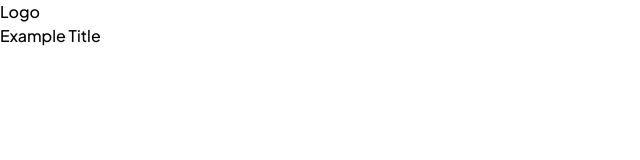
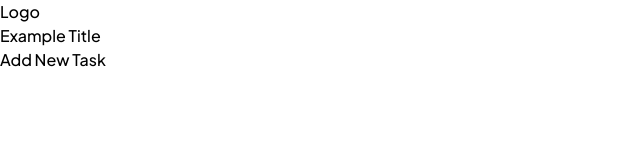
Before and after one commit to yehudz/kanban-task-manager-v2, a Next.js app: page / in a window 1280 px wide. Shown: the top 160 px of the page, without its empty margins (0-640 px from the left). Built offline with nearby package versions, Linux system fonts and the light colour scheme.

Commit message:
update: Add New tast button to top bar

```diff
--- a/components/layout/TopBar.tsx
+++ b/components/layout/TopBar.tsx
@@ -1,6 +1,7 @@
 import styles from '../../styles/layout/Topbar.module.scss'
 import ColumnTitle from '../ui/ColumnTitle'
 import MobileLogo from '../ui/MobileLogo'
+import AddNewTaskButton from '../ui/AddNewTaskButton'
 
 interface TopBarProps {
   isMobile: boolean
@@ -11,6 +12,7 @@ const TopBar = ({isMobile}: TopBarProps)=> {
     <div data-testid="top-bar" className={`${styles.container} w-screen`}>
       <MobileLogo show={isMobile ? true : false}/>
       <ColumnTitle title={'Example Title'} isMobile={false}/>
+      <AddNewTaskButton />
     </div>
   )
 }
```
